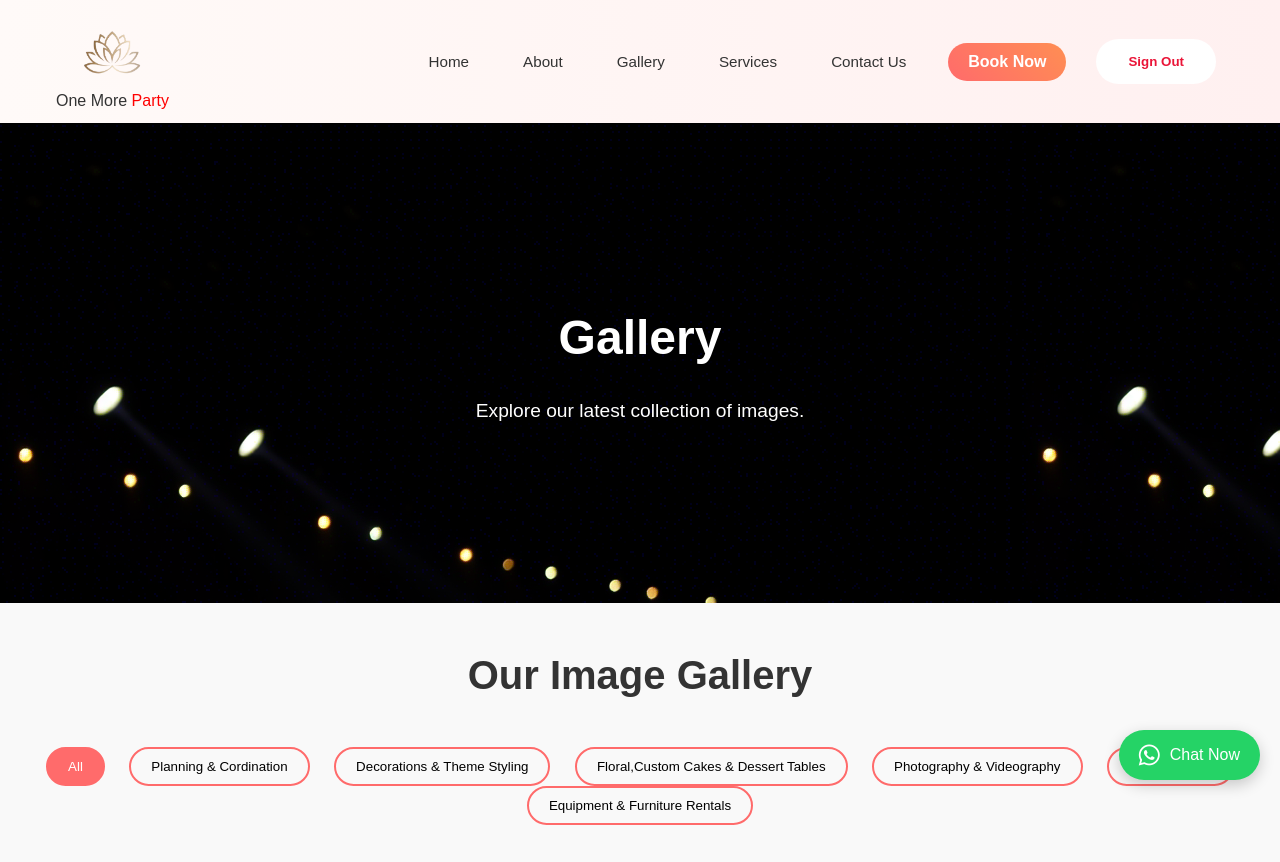
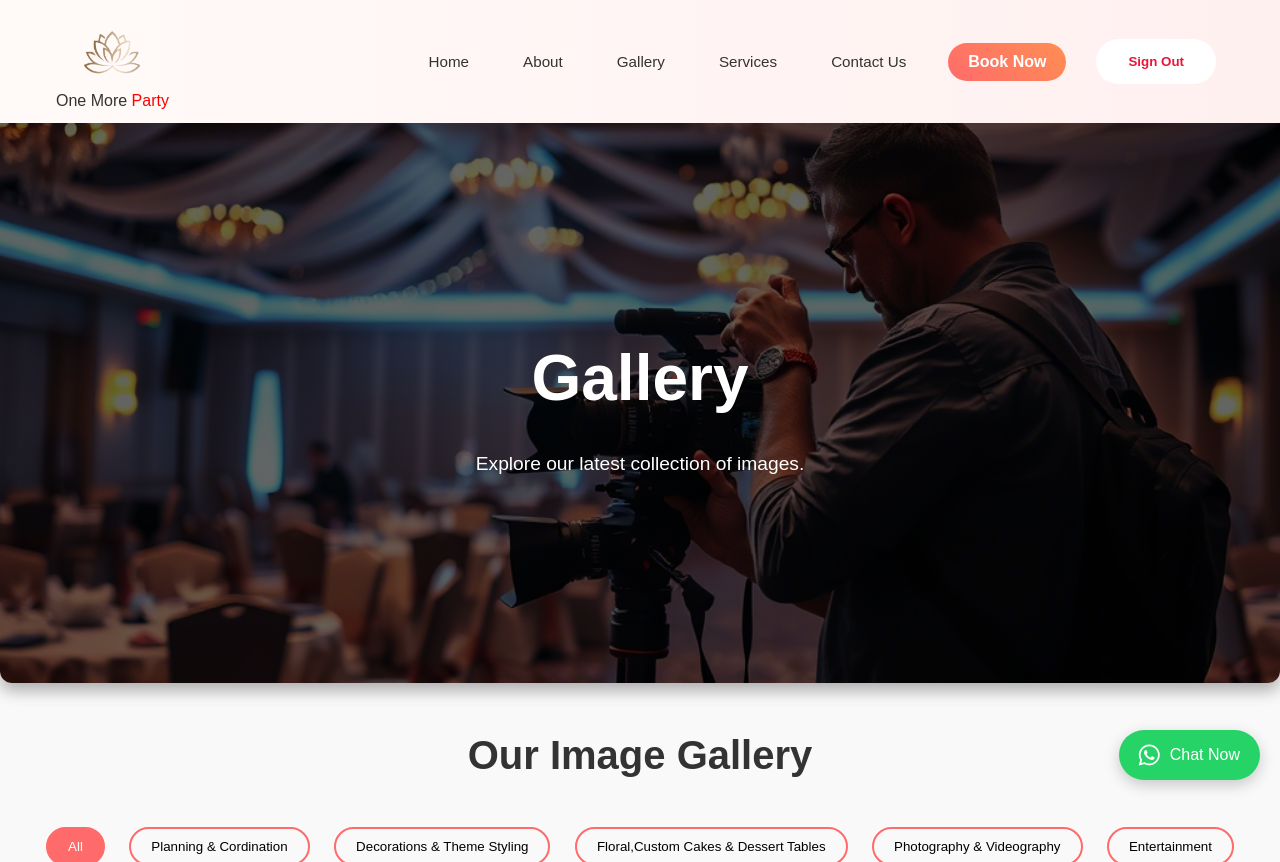
Before and after one commit to KanchanaS-V4/OneMore-Party, a PHP site: page /Gallery.php in a window 1280 px wide. Shown: the top 862 px of the page. Run offline with PHP 8.4, Linux system fonts and the light colour scheme; the visitor is signed in with stand-in values (Sample User, id 1).

Commit message:
Big Changes

```diff
--- a/Booking.css
+++ b/Booking.css
@@ -215,7 +215,7 @@ color: #ea1538;
   color: white;
   background-image: url(image/Booking\ Img.png);
   background-attachment: fixed;
-  height: 60vh;
+  height: 70vh;
   display: flex;
   align-items: center;
   justify-content: center;
@@ -235,7 +235,7 @@ color: #ea1538;
   font-size: 1.2rem;
   max-width: 700px;
   margin: 0 auto;
-  color: rgb(255, 0, 0);
+  color: rgb(199, 199, 199);
   opacity: 0;
   animation: fadeInUp 1s ease-out forwards;
   animation-delay: 0.5s;
--- a/Gallery.css
+++ b/Gallery.css
@@ -202,21 +202,27 @@
   }
 /* Hero Section */
 .hero {
+  position: relative;
   background: linear-gradient(rgba(0,0,0,0.6), rgba(0,0,0,0.6)),
-                url('https://images.unsplash.com/photo-1515525428862-9f0a2c7dd912?ixlib=rb-4.0.3&auto=format&fit=crop&w=1950&q=80') ;
+  url('image/New\ Gallery.png');
+  background-size: cover;
+  background-position: center center;
+  background-repeat: no-repeat;
+  background-attachment: fixed;
+  height: 70vh;
   color: white;
-    background-image: url(image/Gallery\ IMG.png);
-    background-attachment: fixed;
-    height: 60vh;
   display: flex;
   align-items: center;
   justify-content: center;
   text-align: center;
   padding: 0 10%;
+  overflow: hidden;
+  border-radius: 0 0 12px 12px;
+  box-shadow: 0 8px 16px rgba(0, 0, 0, 0.3);
 }
 
   .hero h1 {
-    font-size: 3rem;
+    font-size: 4rem;
     margin-bottom: 20px;
     opacity: 0;
     animation: fadeInUp 1s ease-out forwards;
@@ -224,11 +230,13 @@
 
   .hero p {
     font-size: 1.2rem;
+    font-weight: 300;
     max-width: 700px;
     margin: 0 auto;
     opacity: 0;
     animation: fadeInUp 1s ease-out forwards;
     animation-delay: 0.5s;
+    color: #ffffff;
   }
   /* WhatsApp Chat Button */
   .whatsapp-chat {
@@ -371,7 +379,8 @@
 
   .card img {
     width: 100%;
-    height: auto;
+    height: 100%;
+    object-fit: cover;
     display: block;
     cursor: pointer;
     transition: transform 0.3s ease;
--- a/Gallery.php
+++ b/Gallery.php
@@ -123,7 +123,10 @@ $isLoggedIn = isset($_SESSION['user_id']);
       <div class="card Dec">
         <img src="image/Img Gallery Dr1.jpg" alt="Decorations & Theme Styling" onclick="openModal(this.src)">
       </div>
-
+           <!-- Photo -->
+           <div class="card Photo ">
+            <img src="image/Photography 2.jpg" alt="Photography & Videography" onclick="openModal(this.src)">
+          </div>
       <!-- Floral -->
       <div class="card floral">
         <img src="image/Gallery C2.jpg" alt="Floral,Custom Cakes & Dessert Tables" onclick="openModal(this.src)">
@@ -137,16 +140,22 @@ $isLoggedIn = isset($_SESSION['user_id']);
       <div class="card entertainment">
         <img src="image/Gallery E.jpg" alt="Entertainment" onclick="openModal(this.src)">
       </div>
+      <div class="card Rentals">
+        <img src="image/GalleryN2.jpg" alt="Equipment & Furniture Rentals" onclick="openModal(this.src)">
+      </div>
 
       <!-- Rentals -->
       <div class="card Rentals">
         <img src="image/Gallery R2.jpg" alt="Equipment & Furniture Rentals" onclick="openModal(this.src)">
       </div>
-
     <!-- Lightbox Modal -->
     <div id="imageModal" class="modal" onclick="closeModal(event)">
       <span class="close" onclick="closeModal()">&times;</span>
       <img class="modal-content" id="modalImage" />
+    </div>
+    <!-- Dec -->
+         <div class="card Dec">
+          <img src="image/GalleryN.jpg" alt="Decorations & Theme Styling" onclick="openModal(this.src)">
     </div>
     <!-- Dec -->
       <div class="card Dec">
@@ -157,9 +166,14 @@ $isLoggedIn = isset($_SESSION['user_id']);
       <div class="card floral">
         <img src="image/Gallery C1.jpg" alt="Floral,Custom Cakes & Dessert Tables" onclick="openModal(this.src)">
       </div>
+
        <!-- Photo -->
        <div class="card Photo ">
         <img src="image/Gallery W2.jpg" alt="Photography & Videography" onclick="openModal(this.src)">
+      </div>
+      <!-- Floral -->
+      <div class="card floral">
+        <img src="image/GalleryN1.jpg" alt="Floral,Custom Cakes & Dessert Tables" onclick="openModal(this.src)">
       </div>
   </section>
 
--- a/Service.php
+++ b/Service.php
@@ -120,7 +120,7 @@ aria-label="Chat on WhatsApp"
 
       <!-- Service 4 -->
       <div class="service-card">
-        <img src="image/Our Service 2.jpg" alt="Photography" class="service-image">
+        <img src="image/New Gallery2.jpg" alt="Photography" class="service-image">
         <div class="service-content">
           <div class="service-icon"><i class="fas fa-camera-retro"></i></div>
           <div class="service-title">Photography & Videography</div>
```
Also changed, not shown: About.css (+14 -6 lines), Booking.php (+10 -4 lines), Contact.css (+17 -10 lines), Service.css (+15 -7 lines), style.css (+15 -8 lines), Index.php (indentation only), image/GalleryN.jpg (added), image/GalleryN1.jpg (added), image/GalleryN2.jpg (added), image/New Contact.png (added), image/New Gallery.png (added), image/New Gallery2.jpg (added), image/New Home.png (added), 3 other files. Lines whose indentation alone changed are shown as unchanged.
